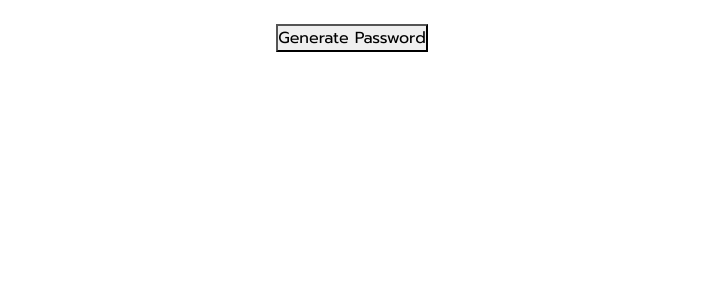
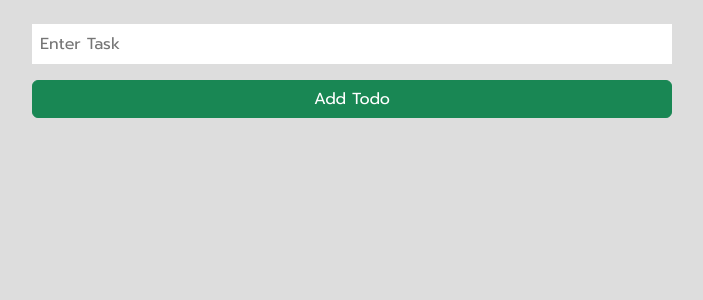
Before and after one commit to mern-trainer/Sherin-Batch, a React (Create React App) app: page / in a window 1280 px wide. Shown: the top 300 px of the page, without its empty margins (288-991 px from the left). Built offline with nearby package versions, Linux system fonts and the light colour scheme.

Commit message:
added: todo list

```diff
--- a/package.json
+++ b/package.json
@@ -10,8 +10,10 @@
     "react": "^18.3.1",
     "react-bootstrap": "^2.10.5",
     "react-dom": "^18.3.1",
+    "react-hot-toast": "^2.4.1",
     "react-icons": "^5.3.0",
     "react-scripts": "5.0.1",
+    "uuid": "^11.0.3",
     "web-vitals": "^2.1.4"
   },
   "scripts": {
--- a/public/index.html
+++ b/public/index.html
@@ -4,11 +4,10 @@
         <meta charset="utf-8" />
         <meta name="viewport" content="width=device-width, initial-scale=1" />
         <title>React App</title>
+
     </head>
     <body>
         <noscript>You need to enable JavaScript to run this app.</noscript>
-        <div id="root">
-            <!-- Components -->
-        </div>
+        <div id="root"></div>
     </body>
 </html>
--- a/src/App.jsx
+++ b/src/App.jsx
@@ -1,15 +1,17 @@
 import { Fragment } from "react"
-import Cards from "./Pages/Cards"
-import LandingPage from "./Pages/LandingPage"
-import States from "./Pages/states"
 import PasswordGenerator from "./Pages/PasswordGenerator"
+import TodoPage from "./Pages/TodoPage"
+import { Toaster } from "react-hot-toast"
 
 const App = () => {
     return <Fragment>
         {/* <Cards /> */}
         {/* <LandingPage /> */}
+        {/* <NavBar /> */}
         {/* <States /> */}
-        <PasswordGenerator />
+        {/* <PasswordGenerator /> */}
+        <TodoPage />
+        <Toaster position="top-right"/>
     </Fragment>
 }
 
--- a/src/Components/NavBar.jsx
+++ b/src/Components/NavBar.jsx
@@ -1,3 +1,5 @@
+import { FaInstagram } from "react-icons/fa"
+
 const NavBar = () => {
     return <header>
         <div>Logo</div>
@@ -7,7 +9,9 @@ const NavBar = () => {
             <li>About Us</li>
             <li>Contact Us</li>
         </ul>
-        <div>ICONS</div>
+        <div>
+            <FaInstagram size={50} color="#000fff" cursor={"pointer"} fill="red"/>
+        </div>
     </header>
 }
 
--- /dev/null
+++ b/src/Pages/TodoPage.jsx
@@ -0,0 +1,61 @@
+import { useState } from "react"
+import toast from "react-hot-toast"
+import { FaTrash } from "react-icons/fa"
+import { v4 as uuidv4 } from "uuid"
+
+const TodoPage = () => {
+
+    const [todo, setTodo] = useState("")
+    const [todoList, setTodoList] = useState([])
+
+    const handleChange = (event) => {
+        setTodo(event.target.value)
+    }
+
+    const handleSubmit = (event) => {
+        event.preventDefault()
+        if (todo == "") {
+            return toast.error("Task field is required!")
+        }
+        const dateTime = new Date().toLocaleString("en-IN")
+        const taskObject = {
+            id: uuidv4(),
+            title: todo,
+            completed: false,
+            createdAt: dateTime,
+            updatedAt: dateTime
+        }
+        setTodoList([taskObject, ...todoList])
+        setTodo("")
+    }
+
+    const handleRemoveTodo = (removeId) => {
+        const res = todoList.filter((element) => {
+            if (element.id != removeId) {
+                return true
+            }
+        })
+        setTodoList(res)
+    }
+
+    return (
+        <div className="d-flex flex-column align-items-center mt-4">
+            <form className="w-50" onSubmit={handleSubmit}>
+                <input type="text" onChange={handleChange} value={todo} placeholder="Enter Task" name="task" className="w-100 p-2 border-0" style={{ outline: 0 }} />
+                <button className="btn mt-3 btn-success w-100">Add Todo</button>
+            </form>
+            <div className="w-50">
+                {
+                    todoList.map((element) => {
+                        return <div key={element.id} className="bg-light my-2 p-2 d-flex justify-content-between align-items-center">
+                            <div>{element.title}</div>
+                            <div><FaTrash color="red" cursor={"pointer"} onClick={() => handleRemoveTodo(element.id)}/></div>
+                        </div>
+                    })
+                }
+            </div>
+        </div>
+    )
+}
+
+export default TodoPage
--- a/src/index.css
+++ b/src/index.css
@@ -7,4 +7,5 @@
 
 body{
     font-family: "Prompt", sans-serif;
+    background-color: #ddd;
 }
```
Also changed, not shown: 1 other file (tests, documents, lock files or other folders).
